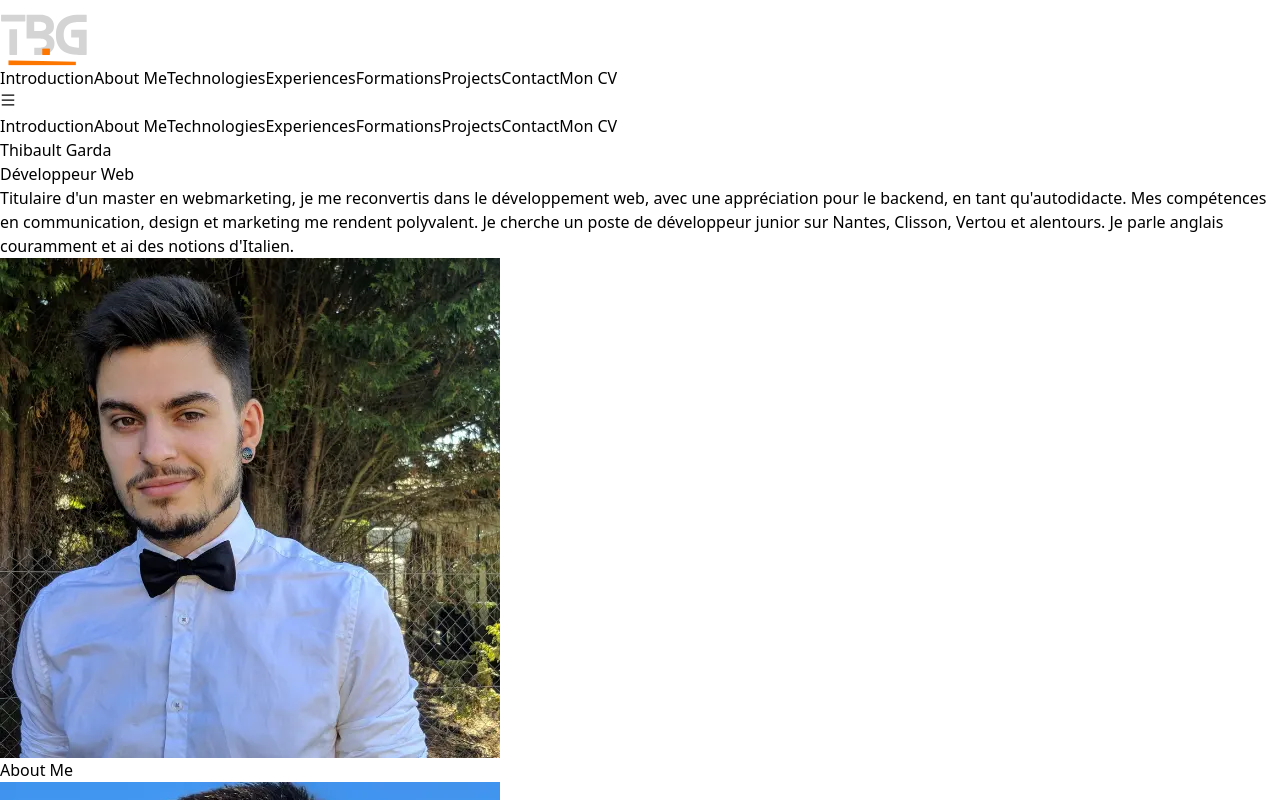
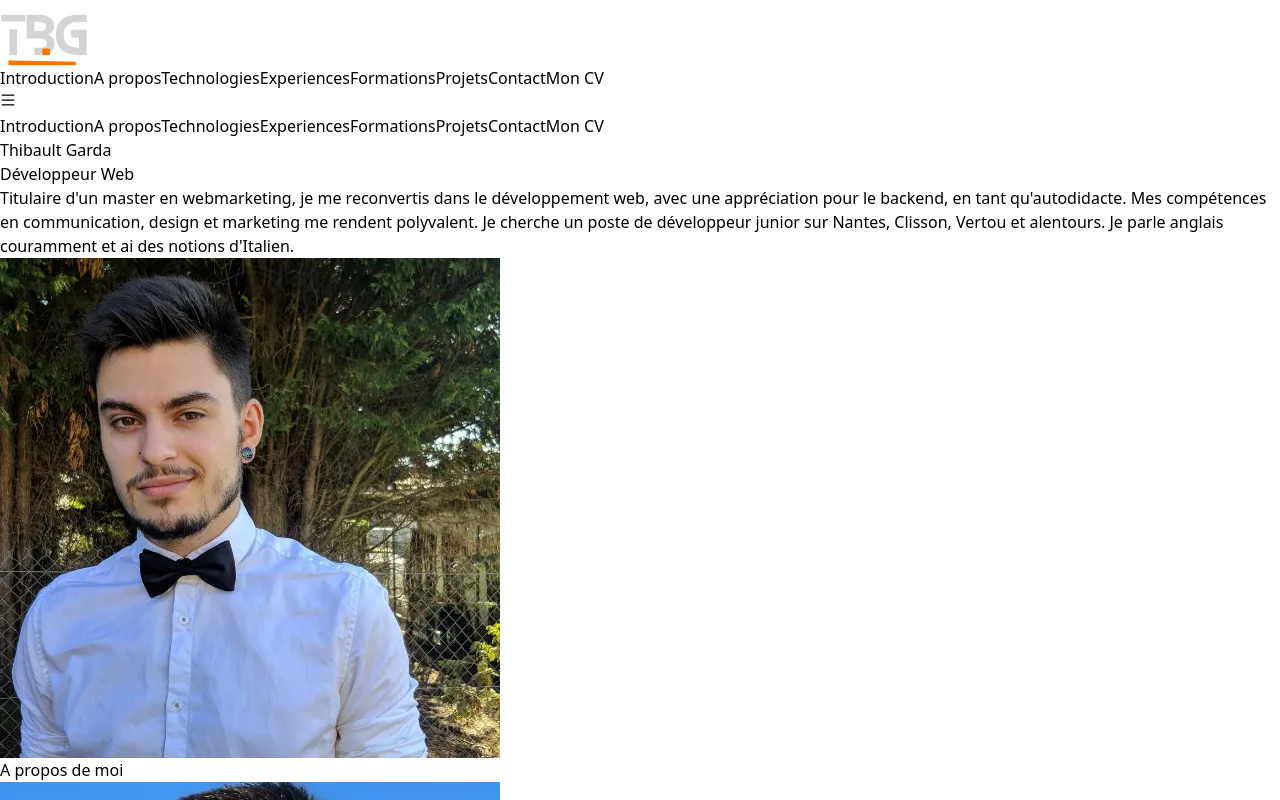
Before and after one commit to sknrct/oc-portfolio, a React (Vite) app: page /oc-portfolio/project/1 in a window 1280 px wide. Both pictures are taken after a click on the picture 45 px from the left and 33 px from the top of the page. Shown: the top 800 px of the page. Built offline with nearby package versions, Linux system fonts and the light colour scheme.

Commit message:
Corrections apportées suite à la soutenance. Correction titres projets, menu en fr.

```diff
--- a/src/Components/About.jsx
+++ b/src/Components/About.jsx
@@ -27,8 +27,8 @@ const About = () => {
   return (
     <div className="border-b border-neutral-900 pb-4" id="about-section">
       <h2 className="my-20 text-center text-4xl">
-        About
-        <span className="text-orange-500"> Me</span>
+        A propos
+        <span className="text-orange-500"> de moi</span>
       </h2>
       <div className="flex flex-wrap items-center">
         <motion.div
--- a/src/Components/Navbar.jsx
+++ b/src/Components/Navbar.jsx
@@ -11,11 +11,11 @@ const Navbar = () => {
 
   const navLinks = [
     { name: "Introduction", to: "introduction" },
-    { name: "About Me", to: "about" },
+    { name: "A propos", to: "about" },
     { name: "Technologies", to: "techno" },
     { name: "Experiences", to: "experience" },
     { name: "Formations", to: "formation" },
-    { name: "Projects", to: "projects" },
+    { name: "Projets", to: "projects" },
     { name: "Contact", to: "contact" },
   ];
 
@@ -68,7 +68,7 @@ const Navbar = () => {
             href={monCV}
             target="blank"
             rel="noopener noreferrer"
-            className="hover:text-orange-500 cursor-pointer"
+            className="hover:text-orange-500 cursor-pointer text-white"
           >
             Mon CV
           </a>
--- a/src/constants/index.js
+++ b/src/constants/index.js
@@ -78,7 +78,7 @@ export const PROJECTS = [
     },
   {
     id: 2,
-    title: "Sohpie Bluel",
+    title: "Sophie Bluel",
     image: project2,
     description:
       "Création d'une page web dynamique en Javascript et en communiquant avec une API.",
@@ -93,7 +93,7 @@ export const PROJECTS = [
   },
   {
     id: 3,
-    title: "Meny Maker by Qwenta",
+    title: "Menu Maker by Qwenta",
     image: project3,
     description:
       "Planification du développement du site d'un client. Gestion de projet et veille.",
```
Also changed, not shown: 1 other file (tests, documents, lock files or other folders).
